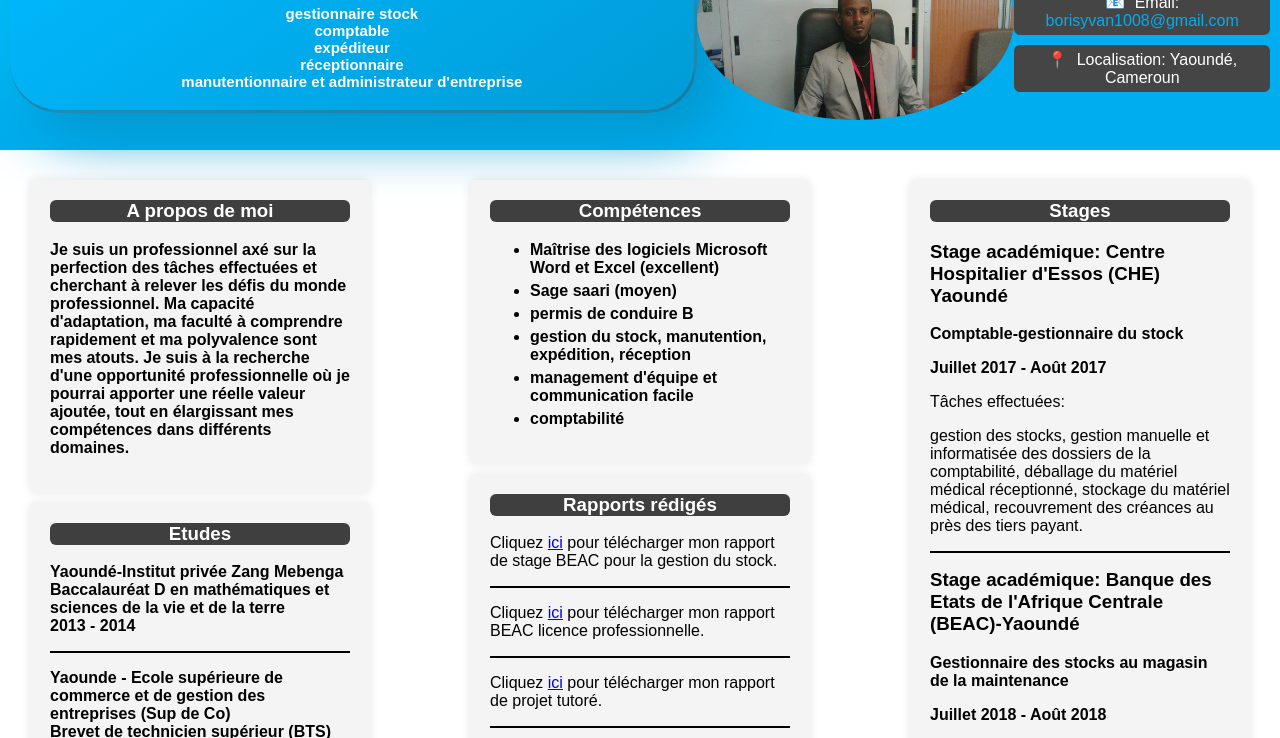
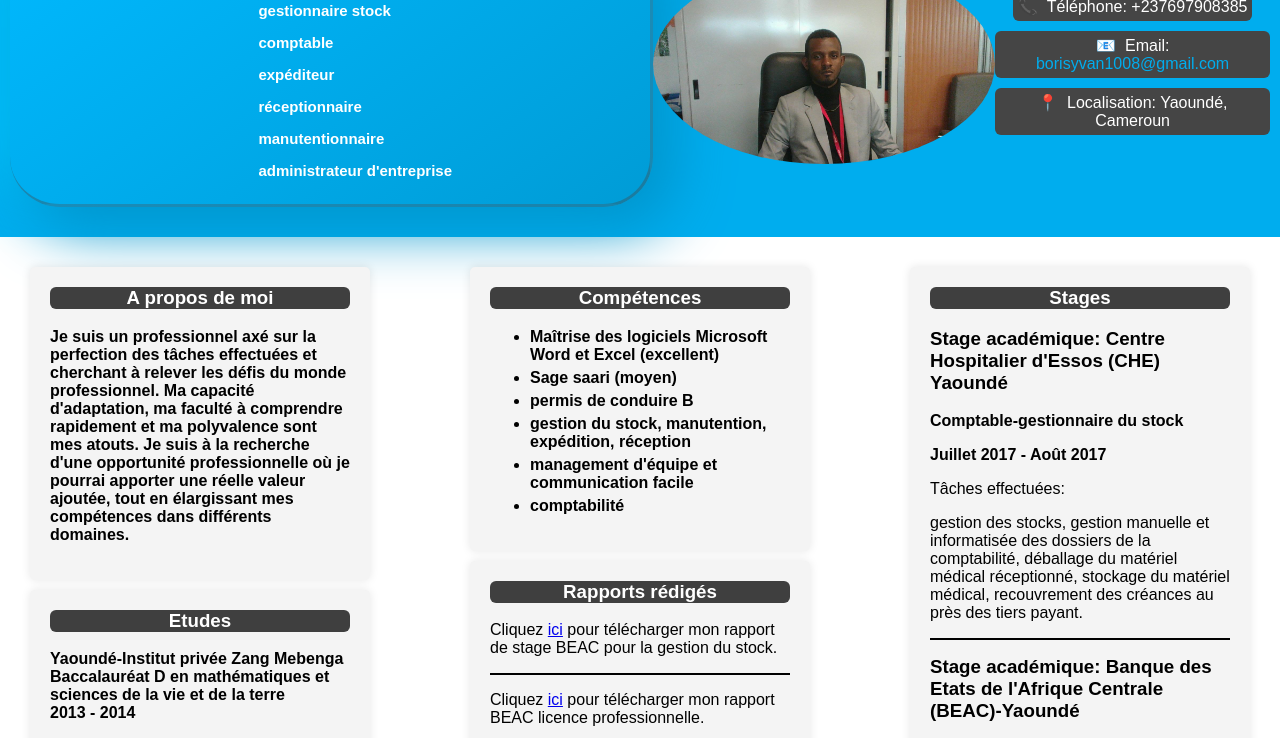
Before and after one commit to Defiv237/for-my-other-project, a plain HTML site: page index.html in a window 1280 px wide. Shown: the part 110-848 px from the top of the page. Drawn offline with Linux system fonts and the light colour scheme.

Commit message:
my sixth commit

```diff
--- a/index.html
+++ b/index.html
@@ -17,9 +17,9 @@
                 box-shadow:  20px 20px 60px #0093ca,
                              -20px -20px 60px #00c7ff; align-items: center; justify-content: center;">
                     <h1>Assala Etsona Yvan Boris</h1>
-                    <div style="font-size: 10px;">
-                        <h2>gestionnaire stock <br>comptable <br>expéditeur <br>réceptionnaire
-                            <br>manutentionnaire et administrateur d'entreprise
+                    <div style="font-size: 10px; margin-left: 50px;">
+                        <h2 style="text-align: start;"><p>gestionnaire stock</p> <p>comptable</p> <p>expéditeur</p> <p>réceptionnaire</p>
+                            <p>manutentionnaire</p> <p>administrateur d'entreprise</p>
                         </h2>
                     </div>
                 </div>
```
